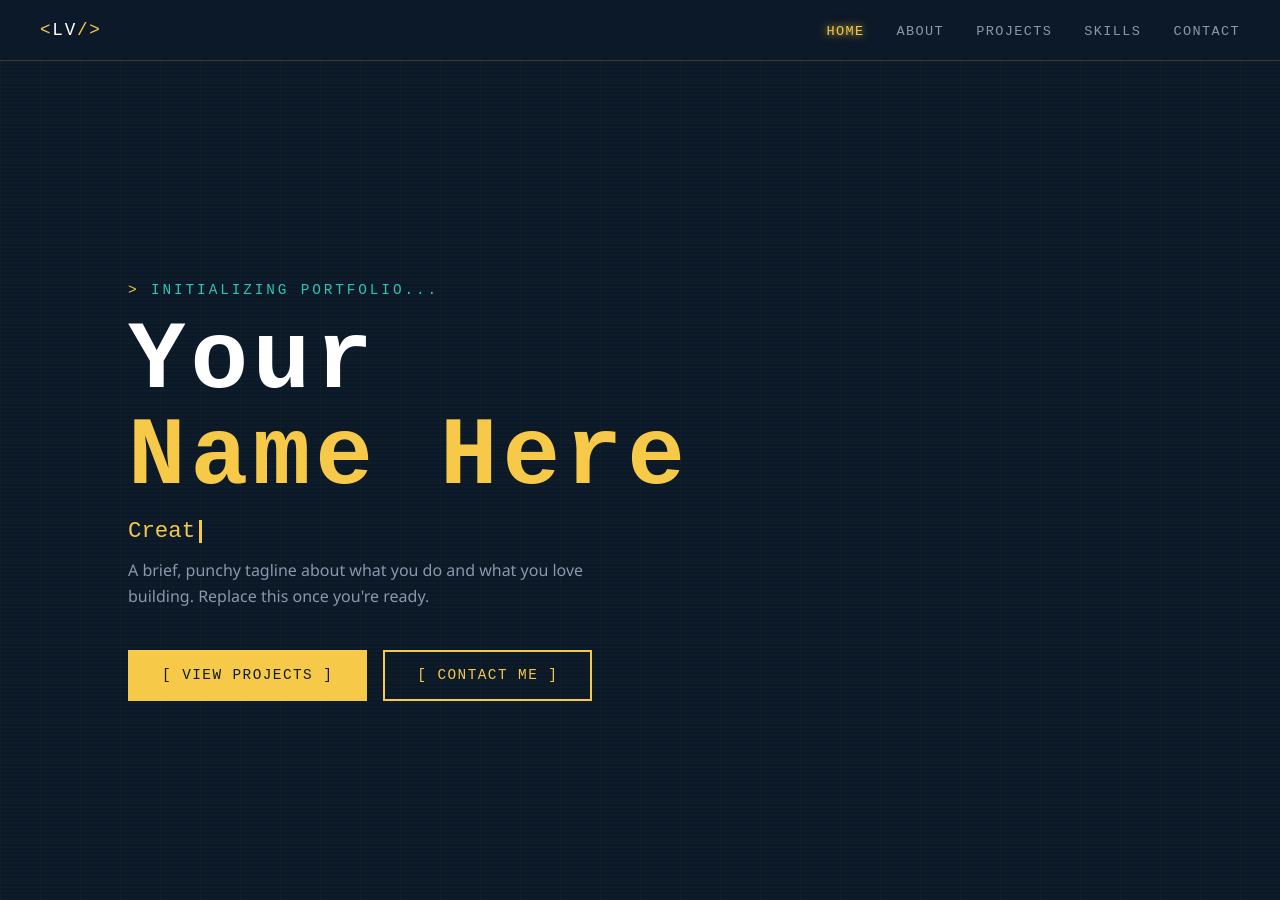
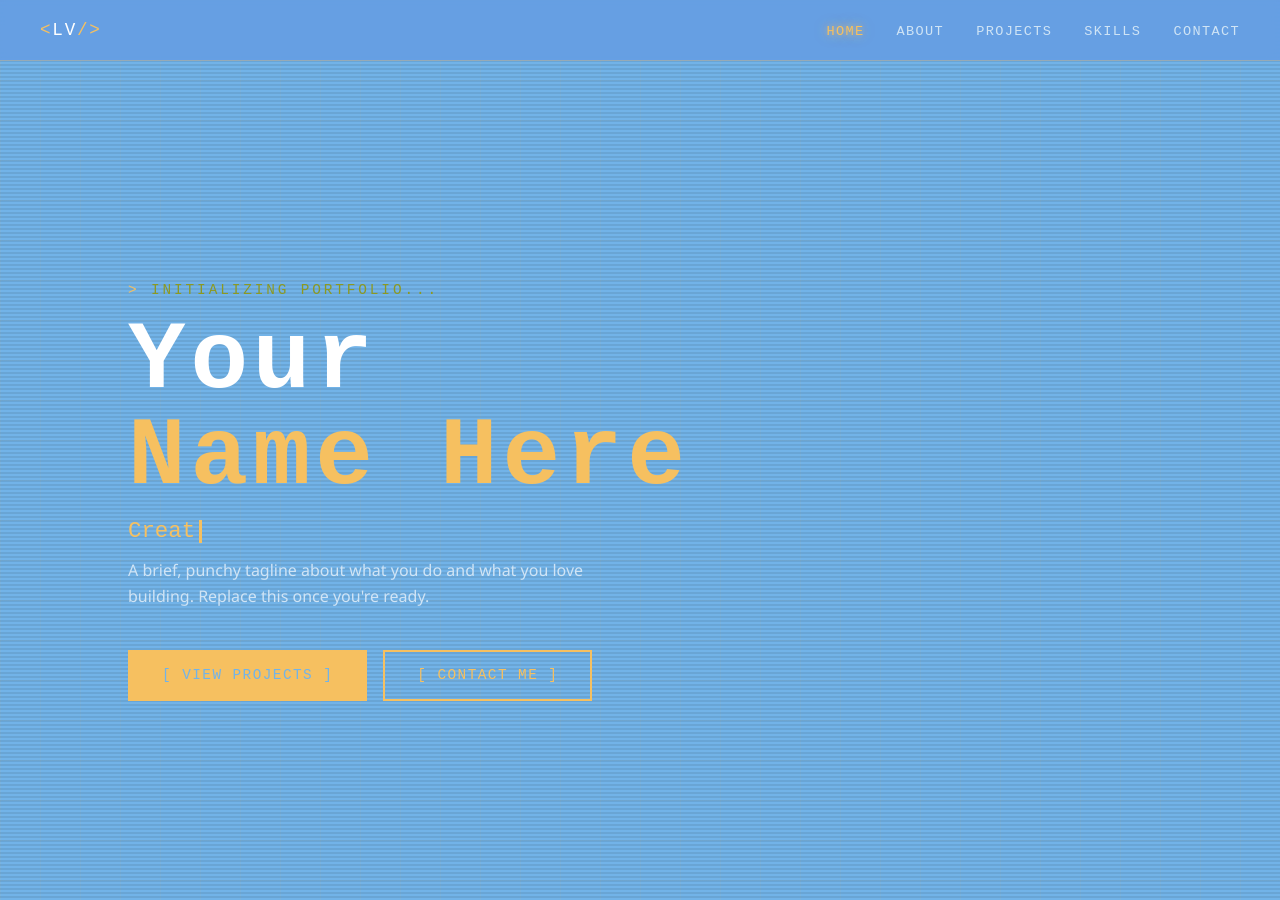
Before and after one commit to Lvengco/portfoliowebsite, a Jekyll site: the page built from index.html, in a window 1280 px wide and 900 px high. Built offline with Jekyll 4.4.1, drawn with Linux system fonts in a browser that asks for light colours.

Commit message:
Update color palette to user-specified colors
Agent-Logs-Url: https://github.com/Lvengco/portfoliowebsite/sessions/d8ba58a4-d344-40fc-b649-3c1ff96713d2

Co-authored-by: Lvengco <204936179+Lvengco@users.noreply.github.com>

```diff
--- a/assets/css/style.css
+++ b/assets/css/style.css
@@ -1,13 +1,14 @@
 /* ============================================
    PORTFOLIO — GAME/HUD AESTHETIC
    Color palette:
-     --bg:        #0D1B2A  (deep navy)
-     --yellow:    #F7C948  (primary accent)
-     --red:       #E63946  (tertiary accent)
-     --green:     #2EC4B6  (tertiary accent)
+     --bg:        #72b3e8  (sky blue)
+     --blue-dark: #659ee4  (darker blue accent)
+     --yellow:    #f6c060  (primary accent)
+     --red:       #db514a  (tertiary accent)
+     --green:     #8c9922  (tertiary accent)
      --white:     #FFFFFF  (text / UI)
-     --dim:       #8899AA  (muted text)
-     --surface:   #112233  (card / panel bg)
+     --dim:       #d0e4f5  (muted text)
+     --surface:   #5a9fd4  (card / panel bg)
 ============================================ */
 
 /* ---------- RESET & BASE ---------- */
@@ -18,16 +19,17 @@
 }
 
 :root {
-  --bg:       #0D1B2A;
-  --yellow:   #F7C948;
-  --red:      #E63946;
-  --green:    #2EC4B6;
-  --white:    #FFFFFF;
-  --dim:      #8899AA;
-  --surface:  #112233;
-  --glow-y:   0 0 8px #F7C948, 0 0 20px #F7C94844;
-  --glow-g:   0 0 8px #2EC4B6, 0 0 20px #2EC4B644;
-  --glow-r:   0 0 8px #E63946, 0 0 20px #E6394644;
+  --bg:        #72b3e8;
+  --blue-dark: #659ee4;
+  --yellow:    #f6c060;
+  --red:       #db514a;
+  --green:     #8c9922;
+  --white:     #FFFFFF;
+  --dim:       #d0e4f5;
+  --surface:   #5a9fd4;
+  --glow-y:   0 0 8px #f6c060, 0 0 20px #f6c06044;
+  --glow-g:   0 0 8px #8c9922, 0 0 20px #8c992244;
+  --glow-r:   0 0 8px #db514a, 0 0 20px #db514a44;
   --mono:     'Courier New', Courier, monospace;
   --sans:     'Segoe UI', system-ui, sans-serif;
 }
@@ -49,8 +51,8 @@ body::before {
   position: fixed;
   inset: 0;
   background-image:
-    linear-gradient(rgba(247,201,72,0.03) 1px, transparent 1px),
-    linear-gradient(90deg, rgba(247,201,72,0.03) 1px, transparent 1px);
+    linear-gradient(rgba(246,192,96,0.06) 1px, transparent 1px),
+    linear-gradient(90deg, rgba(246,192,96,0.06) 1px, transparent 1px);
   background-size: 40px 40px;
   pointer-events: none;
   z-index: 0;
@@ -109,9 +111,9 @@ code, .mono {
   justify-content: space-between;
   align-items: center;
   padding: 1rem 2.5rem;
-  background: rgba(13, 27, 42, 0.85);
+  background: rgba(101, 158, 228, 0.9);
   backdrop-filter: blur(6px);
-  border-bottom: 1px solid rgba(247,201,72,0.2);
+  border-bottom: 1px solid rgba(246,192,96,0.35);
   z-index: 100;
 }
 
@@ -147,7 +149,7 @@ code, .mono {
 /* ---------- HUD CORNERS (reusable) ---------- */
 .hud-box {
   position: relative;
-  border: 1px solid rgba(247,201,72,0.25);
+  border: 1px solid rgba(246,192,96,0.4);
   padding: 2rem;
 }
 
@@ -342,7 +344,7 @@ code, .mono {
   width: 100%;
   max-width: 360px;
   display: block;
-  border: 2px solid rgba(247,201,72,0.3);
+  border: 2px solid rgba(246,192,96,0.4);
   filter: grayscale(20%);
   transition: filter 0.3s;
 }
@@ -353,7 +355,7 @@ code, .mono {
   content: '';
   position: absolute;
   inset: -8px;
-  border: 1px solid rgba(247,201,72,0.15);
+  border: 1px solid rgba(246,192,96,0.25);
   pointer-events: none;
 }
 
@@ -394,7 +396,7 @@ code, .mono {
 /* ---------- PROJECTS ---------- */
 #projects {
   padding: 7rem 10vw;
-  background: rgba(17,34,51,0.5);
+  background: rgba(101, 158, 228, 0.4);
 }
 
 .projects-grid {
@@ -406,7 +408,7 @@ code, .mono {
 
 .project-card {
   background: var(--surface);
-  border: 1px solid rgba(247,201,72,0.15);
+  border: 1px solid rgba(246,192,96,0.25);
   padding: 1.5rem;
   position: relative;
   transition: border-color 0.3s, box-shadow 0.3s, transform 0.3s;
@@ -526,7 +528,7 @@ code, .mono {
 /* ---------- CONTACT ---------- */
 #contact {
   padding: 7rem 10vw;
-  background: rgba(17,34,51,0.5);
+  background: rgba(101, 158, 228, 0.4);
   text-align: center;
 }
 
@@ -556,8 +558,8 @@ code, .mono {
   gap: 0.5rem;
   font-family: var(--mono);
   font-size: 0.85rem;
-  color: var(--dim);
-  border: 1px solid rgba(255,255,255,0.1);
+  color: var(--white);
+  border: 1px solid rgba(255,255,255,0.3);
   padding: 0.75rem 1.25rem;
   transition: color 0.2s, border-color 0.2s, box-shadow 0.2s;
 }
@@ -577,13 +579,13 @@ code, .mono {
 /* ---------- FOOTER ---------- */
 footer {
   padding: 1.5rem 2.5rem;
-  border-top: 1px solid rgba(247,201,72,0.15);
+  border-top: 1px solid rgba(246,192,96,0.3);
   display: flex;
   justify-content: space-between;
   align-items: center;
   font-family: var(--mono);
   font-size: 0.75rem;
-  color: var(--dim);
+  color: var(--white);
 }
 
 footer span { color: var(--yellow); }
```
